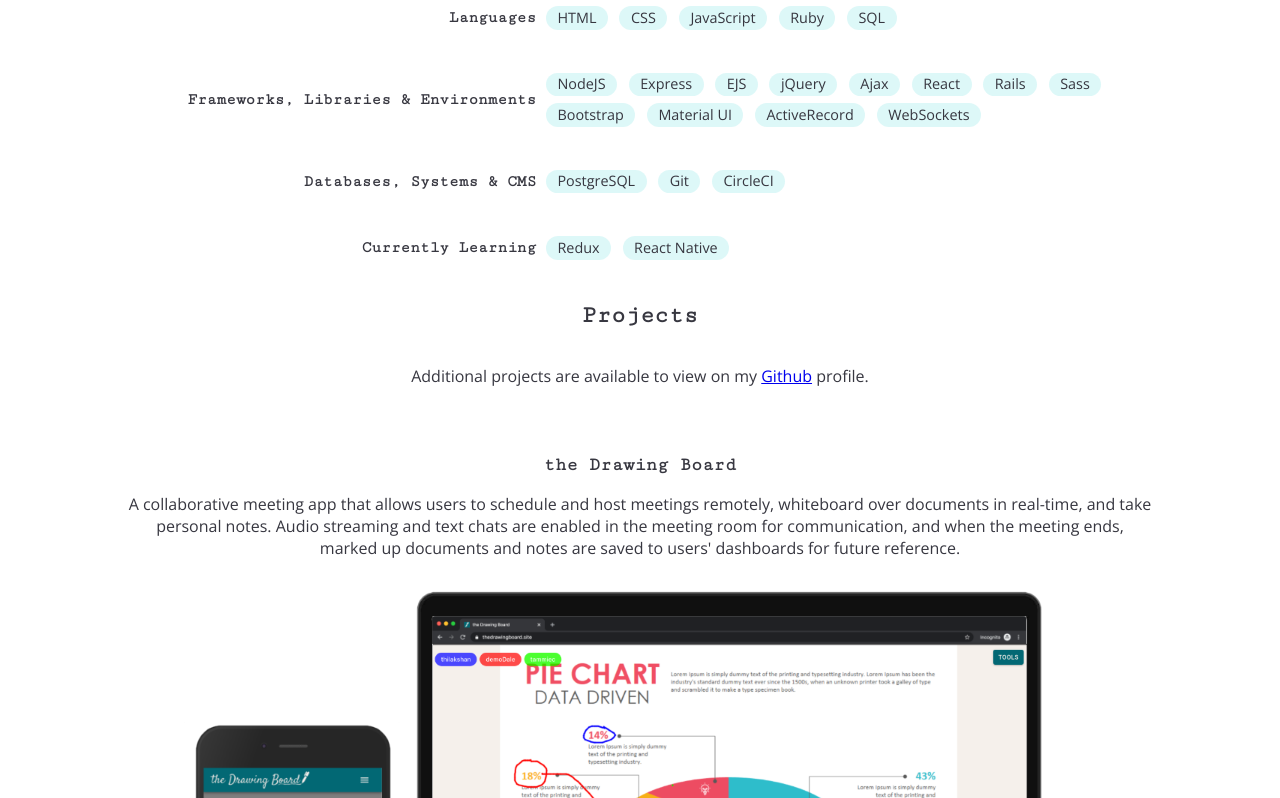
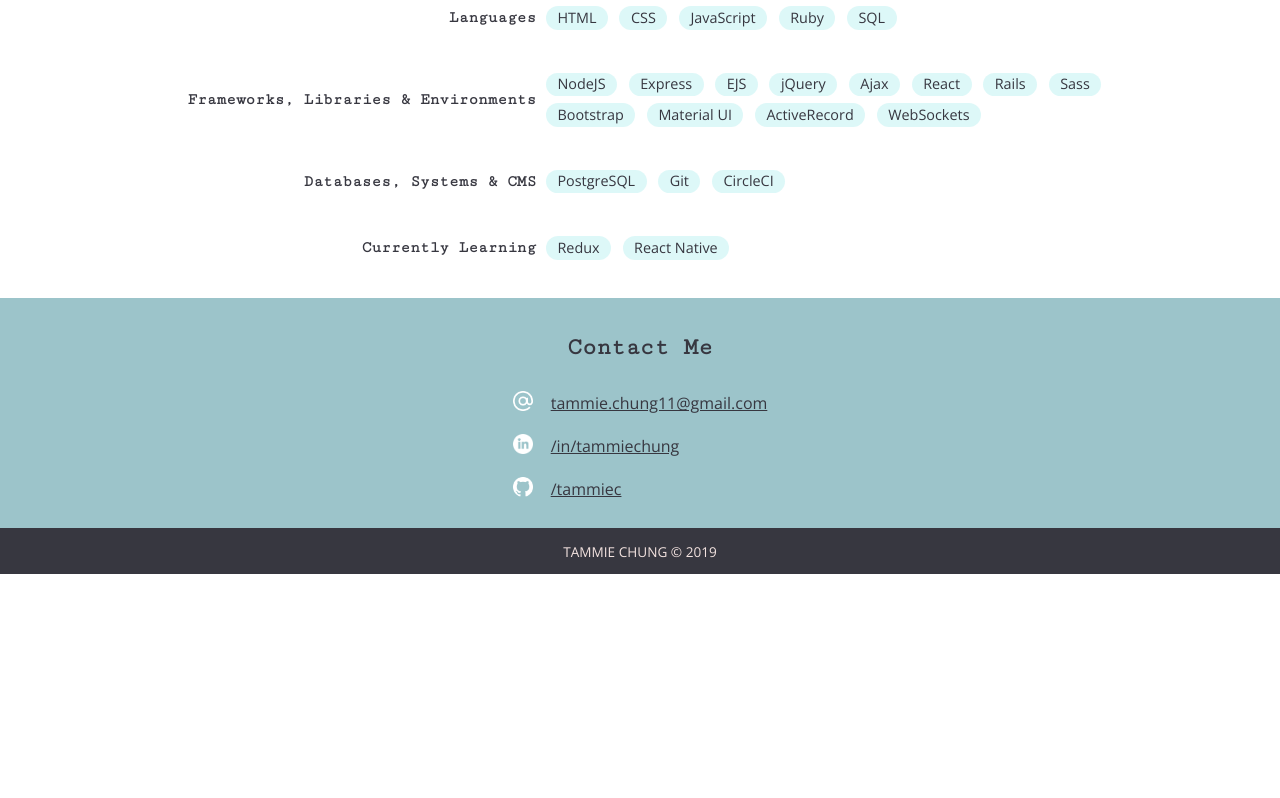
Before and after one commit to tammiec/portfolio, a React (Create React App) app: page / in a window 1280 px wide. Shown: the part 1288-2086 px from the top of the page. After the commit the page ends 1862 px from the top, so only its background shows below. Built offline with nearby package versions, Linux system fonts and the light colour scheme.

Commit message:
change to page modes

```diff
--- a/src/Components/App.js
+++ b/src/Components/App.js
@@ -22,6 +22,9 @@ export default function App() {
   // fix nav-bar to top when scrolled to the bottom of Home
   const [sticky, setSticky] = useState(false)
 
+  // set mode to display content
+  const [mode, setMode] = useState('ABOUT');
+
   useEffect(() => {
     const scrollCallBack = window.addEventListener("scroll", () => {
       if (window.pageYOffset > navRef.current.offsetTop) {
@@ -41,11 +44,13 @@ export default function App() {
         <Home contentRef={contentRef} />
       </div>
       <div id='nav-bar' className={sticky ? 'sticky' : ''} ref={navRef}>
-        {sticky && <NavBar aboutRef={aboutRef} projectsRef={projectsRef} contactRef={contactRef} />}
+        {sticky && <NavBar setMode={setMode} contactRef={contactRef} contentRef={contentRef} />}
       </div>
       <div id='content-container' ref={contentRef}>
-        <About />
-        <Projects />
+        {mode === 'ABOUT' && <About />}
+        {mode === 'PROJECTS' && <Projects />}
+      </div>
+      <div id='contact' ref={contactRef}>
         <Contact />
       </div>
       <Footer />
--- a/src/Components/App.scss
+++ b/src/Components/App.scss
@@ -17,7 +17,7 @@
 //   z-index: 1;
 // }
 
-#content-container {
+#content-container, #contact {
   display: flex;
   flex-direction: column;
   justify-content: center;
@@ -25,7 +25,7 @@
   padding-bottom: 1em;
 }
 
-// #contact {
-//   background-color: $Portfolio-2-hex;
-//   padding: 1em 1em;
-// }
+#contact {
+  background-color: $Portfolio-2-hex;
+  padding: 1em 1em;
+}
--- a/src/Components/NavBar.js
+++ b/src/Components/NavBar.js
@@ -6,15 +6,17 @@ import './NavBar.scss';
 
 export default function NavBar(props) {
 
-  const handleClick = item => {
-    scrollToRef(item)
+  const handleClick = e => {
+    console.log('e:', e)
+    props.setMode(e.target.name);
+    scrollToRef(props.contentRef);
   }
 
   return (
     <nav id='nav-center'>
-      <p className='nav-item' onClick={() => handleClick(props.aboutRef)}>About Me</p>
-      <p className='nav-item' onClick={() => handleClick(props.projectsRef)}>Projects</p>
-      <p className='nav-item' onClick={() => handleClick(props.contactRef)}>Contact</p>
+      <button className='nav-item' name='ABOUT' onClick={handleClick}>About Me</button>
+      <button className='nav-item' name='PROJECTS' onClick={handleClick}>Projects</button>
+      <button className='nav-item' name='CONTACT' onClick={() => scrollToRef(props.contactRef)}>Contact</button>
     </nav>
   );
 }
--- a/src/Components/NavBar.scss
+++ b/src/Components/NavBar.scss
@@ -28,3 +28,11 @@ nav {
     color: $Portfolio-2-hex;
   }
 }
+
+.nav-item {
+  height: 56px;
+  border: none;
+  background-color: $Portfolio-4-hex;
+  text-transform: uppercase;
+  font-size: 0.9em;
+}
--- a/src/Components/Projects/Projects.js
+++ b/src/Components/Projects/Projects.js
@@ -5,10 +5,10 @@ import './Projects.scss';
 
 export default function Projects(props) {
   return (
-    <>
+    <div id='projects-container'>
       <h2>Projects</h2>
+      <ProjectList />
       <p>Additional projects are available to view on my <a href='https://github.com/tammiec' rel='noopener noreferrer' target='_blank'>Github</a> profile.</p>
-      <ProjectList />
-    </>
+    </div>
   );
 }
--- a/src/Components/Projects/Projects.scss
+++ b/src/Components/Projects/Projects.scss
@@ -1,4 +1,11 @@
 @import '../variables';
+
+#projects-container {
+  padding-top: 1em;
+  display: flex;
+  flex-direction: column;
+  align-items: center;
+}
 
 .project-image {
   max-width: 100%;
```
